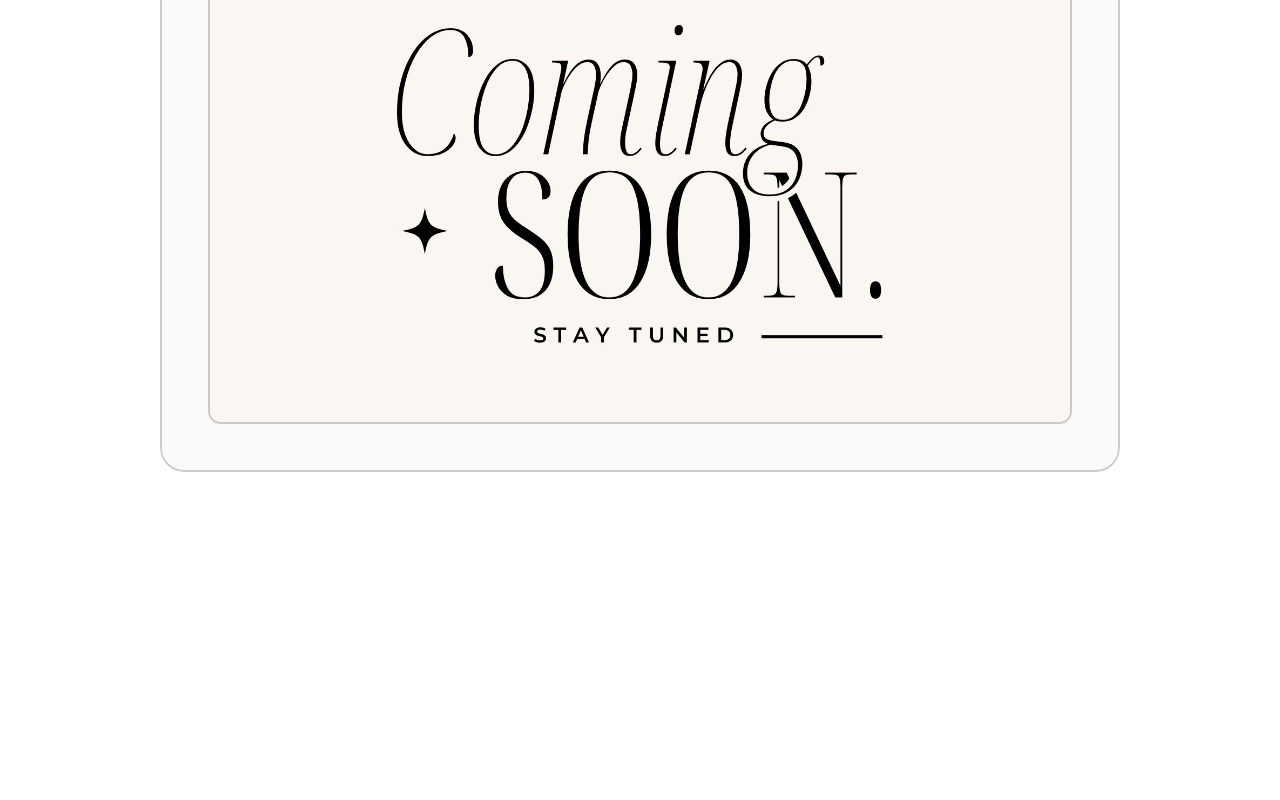
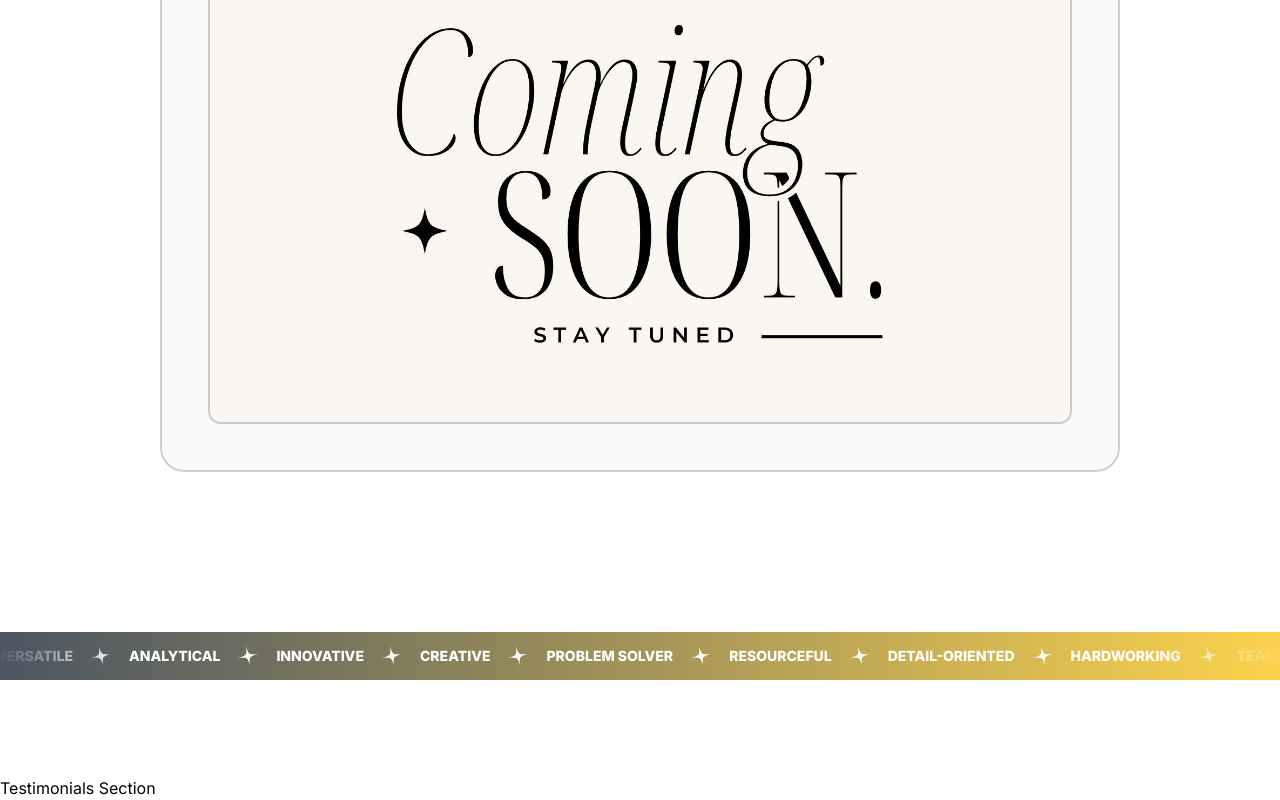
Before and after one commit to DanielHC16/dcamacho.dev, a Next.js app in the folder starter-template/: page / in a window 1280 px wide. Shown: the part 3394-4194 px from the top of the page. Before the commit the page ends 3930 px from the top, so only its background shows below. Built offline with nearby package versions, Linux system fonts and the light colour scheme.

Commit message:
Added banner

```diff
--- a/starter-template/src/app/page.tsx
+++ b/starter-template/src/app/page.tsx
@@ -1,6 +1,8 @@
 import { Header } from "@/sections/Header"
 import { HeroSection } from "@/sections/Hero"
 import { ProjectsSection } from "@/sections/Projects"
+import { TapeSection } from "@/sections/Tape"
+import { TestimonialsSection } from "@/sections/Testimonials"
 
 export default function Home() {
   return (
@@ -8,6 +10,8 @@
       <Header />
       <HeroSection />
       <ProjectsSection />
+      <TapeSection />
+      <TestimonialsSection />
       </div>
     );
 }
--- a/starter-template/src/sections/Tape.tsx
+++ b/starter-template/src/sections/Tape.tsx
@@ -1,3 +1,43 @@
+import StarIcon from "@/assets/icons/star.svg"
+
+const words = [
+  "Versatile",
+  "Analytical",
+  "Innovative",
+  "Creative",
+  "Problem Solver",
+  "Resourceful",
+  "Detail-Oriented",
+  "Hardworking",
+  "Team Player",
+  "Collaborative",
+  "Effiecient",
+  "Goal-Oriented",
+  "Communicative",
+  "Solution-Driven",
+  "Focused",
+  "Resilient",
+  "Logical",
+  "Adaptive",
+  "Reliable",
+  "Organized"
+]
+
 export const TapeSection = () => {
-  return <div>Tape Section</div>;
+  return (
+   <div className="py-16 lg:py-24">
+    <div className="bg-gradient-to-r from-gray-600 to-amber-300 overflow-x-clip -mx-1">
+      <div className="flex [mask-image:linear-gradient(to_right,transparent,black_10%,black_90%,transparent)]">
+    <div className="flex flex-none gap-4 py-3">
+    {words.map(word => (
+      <div key={word} className="inline-flex gap-4 items-center">
+        <span className="text-white uppercase font-extrabold text-sm">{word}</span>
+        <StarIcon className="size-6 text-white -rotate-12" />
+      </div>
+    ))}
+    </div>
+    </div>
+    </div>
+  </div>
+  );
 };
```
